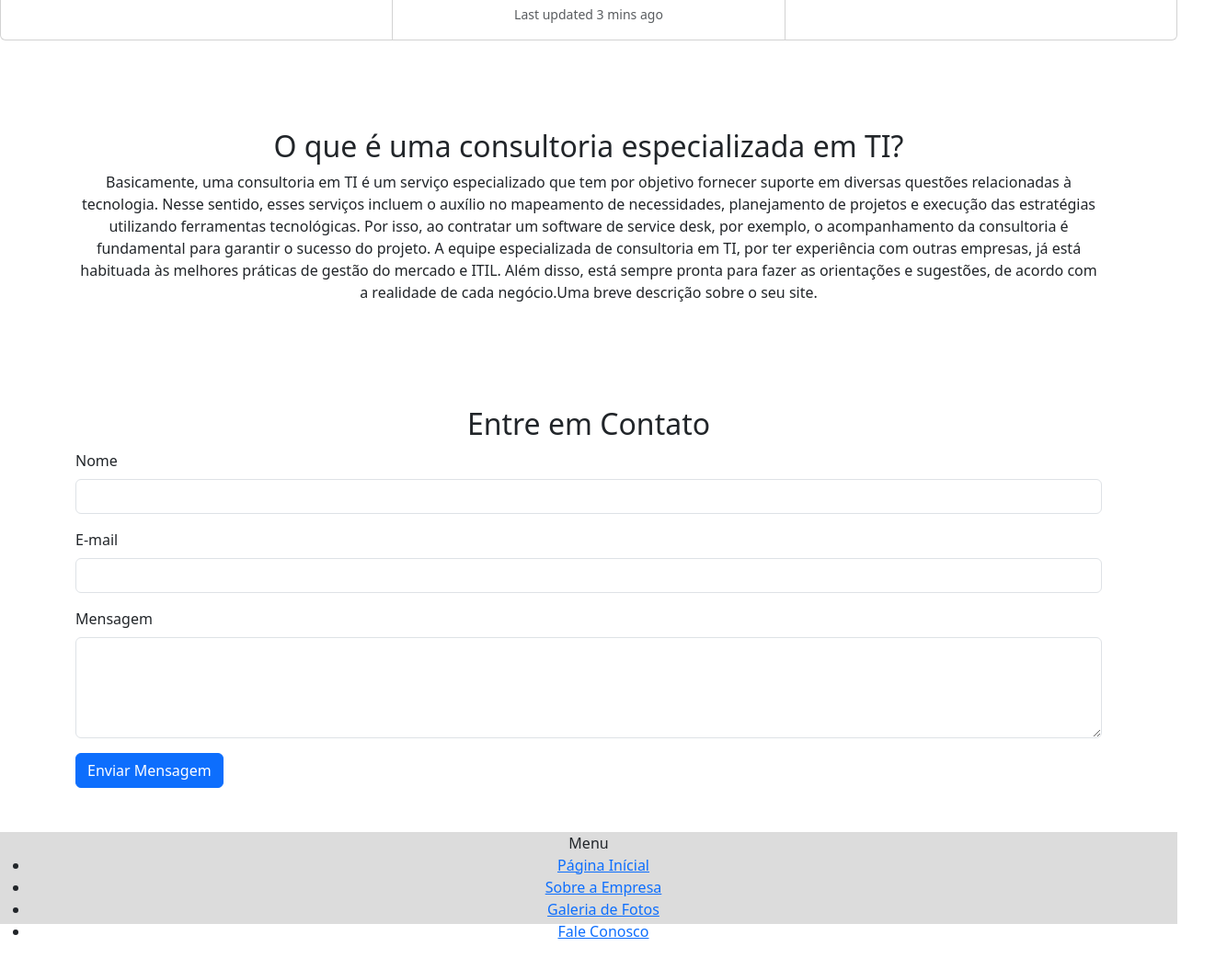
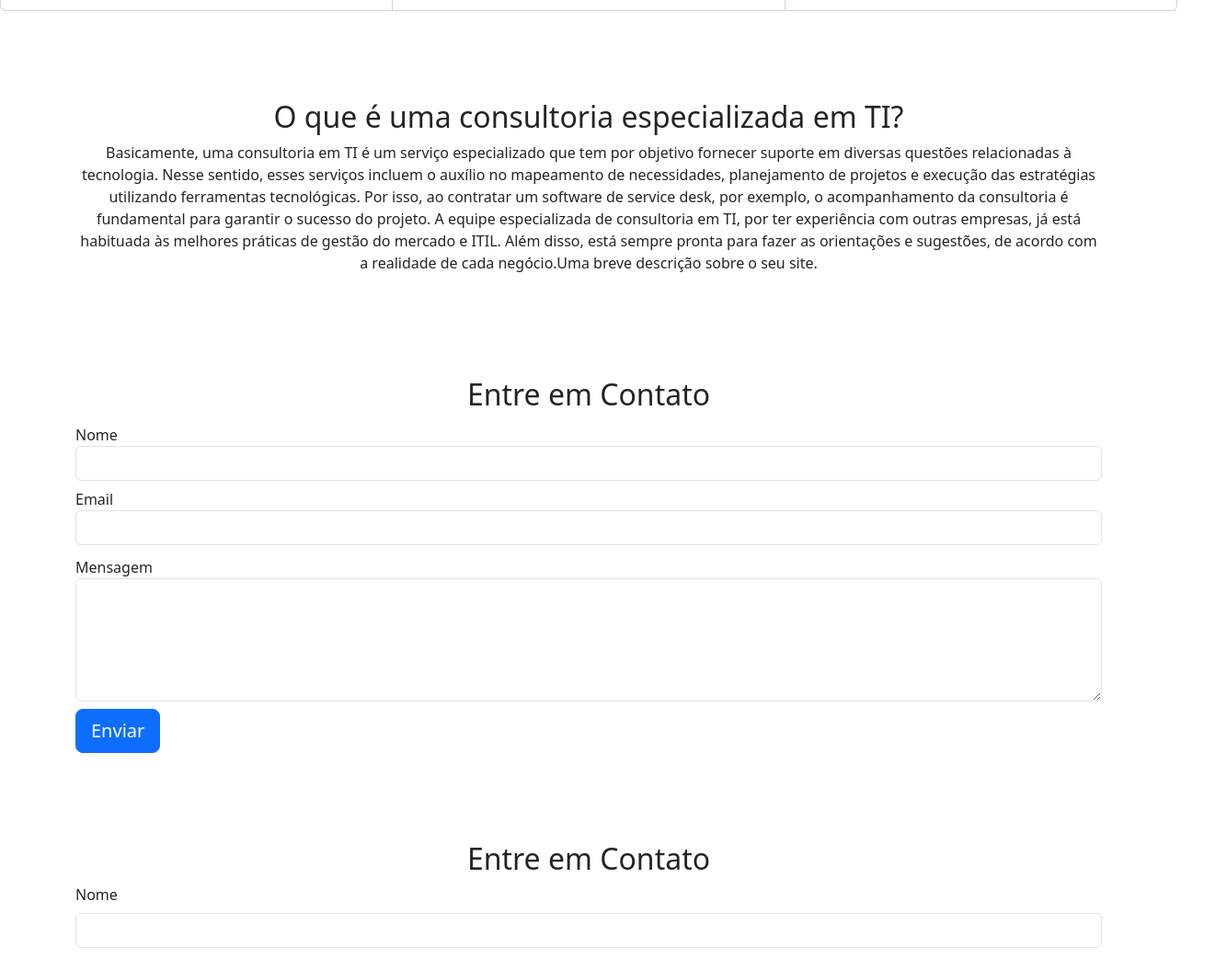
Before and after one commit to flavimellow/projeto_biteduca, a plain HTML site: page index.html in a window 1280 px wide. Shown: the part 1298-2340 px from the top of the page at 92% size, 1334 px wide, since content can reach past the window. Drawn offline with nearby package versions, Linux system fonts and the light colour scheme; a script that the page names is missing.

Commit message:
configurando conteudo e footer
configurando texto e imagem

```diff
--- a/inc/style.css
+++ b/inc/style.css
@@ -1,12 +1,27 @@
 
-.footer {
-  display: block;
-  background-color: rgb(220, 220, 220);
-  width: 100%;
-  height: 100px;
-  text-align: center;
+footer {
+	background-color: #333;
+	color: #fff;
+	padding: 20px;
+	text-align: center;
+	margin-top: 50px;
 }
 
+ul {
+	list-style: none;
+	padding: 0;
+	margin: 0;
+}
+
+li {
+	display: inline-block;
+	margin: 0 10px;
+}
+
+a {
+	color: #fff;
+	text-decoration: none;
+}
 
 
 /*Responsivo*/
--- a/index.html
+++ b/index.html
@@ -3,7 +3,7 @@
 <head>
     <meta charset="UTF-8">
     <meta name="viewport" content="width=device-width, initial-scale=1.0">
-    <title>Blog de Noticias</title>
+    <title>Consultoria de TI</title>
     <!-- Adicione os links do Bootstrap -->
     <link href="https://cdn.jsdelivr.net/npm/bootstrap@5.3.0/dist/css/bootstrap.min.css" rel="stylesheet">
 
@@ -40,36 +40,33 @@
 <section id="home" class="py-5 text-center">
     <div class="container">
         <h1>TI Consultoria e Serviços</h1>
-        <img src="img/informatica.jpg" width="500" height="333">
-        <p>À medida que o tempo passa novas tecnologias vêm surgindo, o que impacta a vida das pessoas e, sobretudo, das empresas. Com o aparecimento de tantas novidades, empresários e gestores devem estar sempre atentos a implementá-las de forma eficaz. É justamente nesse momento que entram em destaque os benefícios que uma consultoria em TI pode proporcionar aos negócios..</p>
+        <img src="img/informatica.jpg" width="500" height="300">
+        <p>À medida que o tempo passa novas tecnologias vêm surgindo, o que impacta a vida das pessoas e, sobretudo, das empresas. Com o aparecimento de tantas novidades, empresários e gestores devem estar sempre atentos a implementá-las de forma eficaz. É justamente nesse momento que entram em destaque os benefícios que uma consultoria em TI pode proporcionar aos negócios.</p>
     </div>
 <div class="card-group">
     <div class="card">
-      <img src="img/imagem2.jpg" class="card-img-top" alt="...">
+      <img src="img/imagem5.jpeg" class="card-img-top" style="width: 35rem;">
       <div class="card-body">
-        <h5 class="card-title">Como funciona o processo de implementação de uma consultoria de TI</h5>
-        <p class="card-text">This is a wider card with supporting text below as a natural lead-in to additional content. This content is a little bit longer.</p>
-        <p class="card-text"><small class="text-body-secondary">Last updated 3 mins ago</small></p>
+        <h5 class="card-title">O que é consultoria de TI?</h5>
+        <p class="card-text">Consultoria de TI é a terceirização de serviços estratégicos de TI, de forma que a empresa possa se beneficiar com especialidades técnicas específicas de Tecnologia da Informação.
+            Esses serviços podem auxiliar no planejamento de projetos, na tomada de decisões e no acompanhamento de todas as atividades.
+            Dessa forma, a gestão dos serviços pode elevar o padrão de qualidade; os erros são minimizados e até mesmo os custos são reduzidos. .</p>
       </div>
     </div>
     <div class="card">
-      <img src="img/imagem3.jpg" class="card-img-top" alt="...">
+      <img src="img/imagem3.jpg" class="card-img-top" style="width: 30rem;">
       <div class="card-body">
         <h5 class="card-title">Benefícios de uma consultoria em TI</h5>
         <p class="card-text">Com a consultoria em TI, a empresa consegue formalizar e estruturar de maneira adequada todos os chamados e serviços que ela oferece, tanto internos quanto externos.
-
             “Isso ajuda na maturidade dos processos que a empresa utiliza, atendendo melhor, tendo uma visão mais ampla sobre os serviços que oferecem e em quanto tempo oferecem”, explica a líder de consultoria, Lisamaria.
-
             Além disso, o consultor acrescenta que também ajuda na identificação de melhorias que se pode implementar, tendo um impacto interno nas equipes e redução de custos. Dessa forma,  “também contribui para a economia dos nossos clientes”.</p>
-        <p class="card-text"><small class="text-body-secondary">Last updated 3 mins ago</small></p>
       </div>
     </div>
     <div class="card">
-      <img src="img/imagem4.jpg" class="card-img-top" alt="...">
+      <img src="img/imagem4.jpg" class="card-img-top" style="width: 30rem;">
       <div class="card-body">
         <h5 class="card-title">Suporte técnico especializado</h5>
         <p class="card-text">Por fim, você pode contar com o nosso suporte técnico especializado. Assim, sempre que surgirem necessidades você terá acesso ao nosso time de consultores que o orientarão quanto a melhor atitude a ser tomada para solucionar seus problemas relacionados a tecnologia..</p>
-        <p class="card-text"><small class="text-body-secondary">Last updated 3 mins ago</small></p>
       </div>
     </div>
   </div>
@@ -85,6 +82,34 @@
 </section>
 
 <!-- Seção Contato -->
+<section id="contact" class="py-5">
+    <div class="container">
+        <h2 class="text-center">Entre em Contato</h2>
+ <form action="https://formspree.io/flavimellow@gmail.com">
+    <method="POST">
+        <div  class="py-1"class="form-group">
+        <label>Nome</label>
+        <input type="text" name="name" class="form-control">
+    </div>
+        <div class= "py-1" class="form-group">
+        <label>Email</label>
+        <input type="email" name="email" class="form-control">
+    </div>
+        <div class="py-2" class="form-group">
+        <label>Mensagem</label>
+        <textarea name="message" class="form-control" rows="5"></textarea>
+    </div>
+        <div class="form-group">
+        <input type="submit"  value="Enviar" class="btn btn-primary btn-lg">
+    </div>
+</div>
+</section>
+ </form>
+
+
+
+
+
 <section id="contact" class="py-5">
     <div class="container">
         <h2 class="text-center">Entre em Contato</h2>
@@ -115,18 +140,16 @@
 
 </body>
 
-<footer class="footer">
-
-    <div<h4 class="titleFooter">Menu</h4>
-    <ul>
-        <li><a href="#" title="Página Inícial">Página Inícial</a></li>
-        <li><a href="#" title="Sobre a Empresa">Sobre a Empresa</a></li>
-        <li><a href="#" title="Galeria de Fotos">Galeria de Fotos</a></li>
-        <li><a href="#" title="Fale Conosco">Fale Conosco</a></li>
-    </ul>
-
-    </div>
-
-  </footer>
+<footer>
+	<p>&copy; 2024 - Todos os direitos reservados</p>
+	<nav>
+		<ul>
+			<li><a href="#">Termos de uso</a></li>
+			<li><a href="#">Política de privacidade</a></li>
+			<li><a href="#">Sobre nós</a></li>
+			<li><a href="#">Contato</a></li>
+		</ul>
+	</nav>
+</footer>
 
 </html>
```
Also changed, not shown: img/imagem5.jpeg (added).
